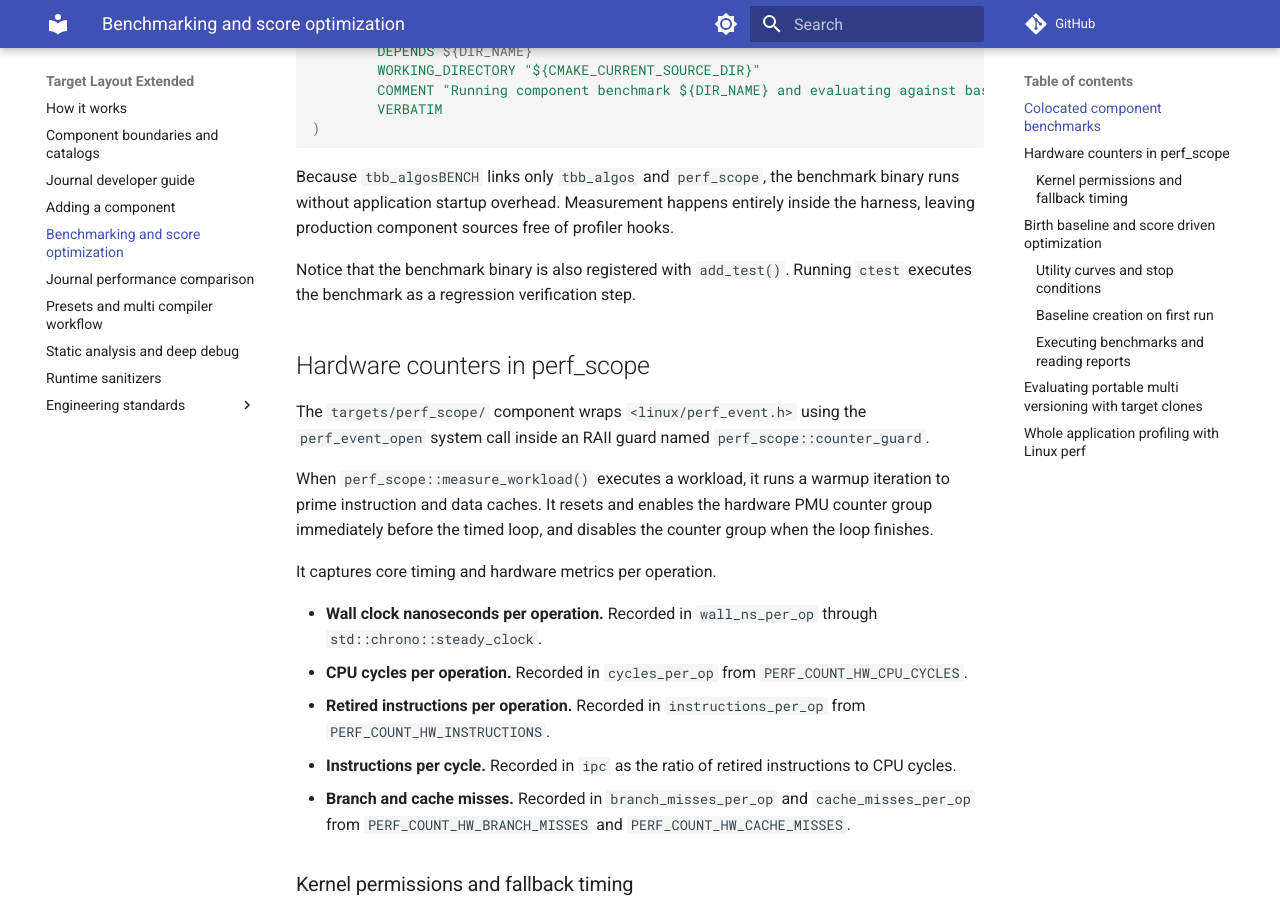
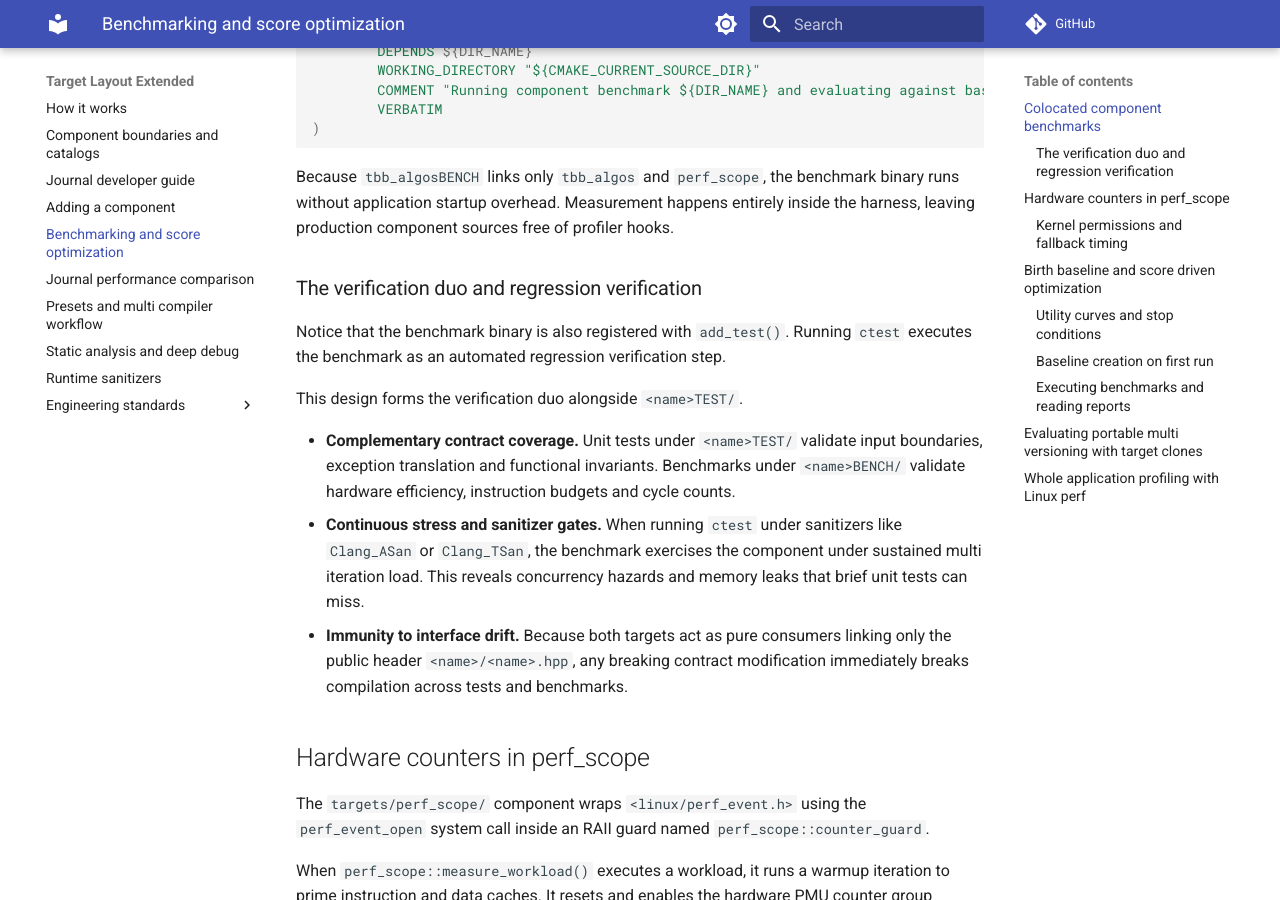
Before and after one commit to JeffKarling/Target_Layout_Extended, an MkDocs documentation site: the page built from Documentation/benchmarking_and_profiling.md, in a window 1280 px wide and 900 px high, scrolled down 1423 px. Built offline with MkDocs 1.6.1 and Material for MkDocs 9.7.7, drawn with Linux system fonts in a browser that asks for light colours; comment, search, counter and statistics services are not loaded.

Commit message:
docs: establish verification duo architecture in public documentation

```diff
--- a/Documentation/benchmarking_and_profiling.md
+++ b/Documentation/benchmarking_and_profiling.md
@@ -59,7 +59,15 @@ add_custom_target(${DIR_NAME}_run
 
 Because `tbb_algosBENCH` links only `tbb_algos` and `perf_scope`, the benchmark binary runs without application startup overhead. Measurement happens entirely inside the harness, leaving production component sources free of profiler hooks.
 
-Notice that the benchmark binary is also registered with `add_test()`. Running `ctest` executes the benchmark as a regression verification step.
+### The verification duo and regression verification
+
+Notice that the benchmark binary is also registered with `add_test()`. Running `ctest` executes the benchmark as an automated regression verification step.
+
+This design forms the verification duo alongside `<name>TEST/`.
+
+* **Complementary contract coverage.** Unit tests under `<name>TEST/` validate input boundaries, exception translation and functional invariants. Benchmarks under `<name>BENCH/` validate hardware efficiency, instruction budgets and cycle counts.
+* **Continuous stress and sanitizer gates.** When running `ctest` under sanitizers like `Clang_ASan` or `Clang_TSan`, the benchmark exercises the component under sustained multi iteration load. This reveals concurrency hazards and memory leaks that brief unit tests can miss.
+* **Immunity to interface drift.** Because both targets act as pure consumers linking only the public header `<name>/<name>.hpp`, any breaking contract modification immediately breaks compilation across tests and benchmarks.
 
 ## Hardware counters in perf_scope
 
```
Also changed, not shown: Documentation/index.md (+8 -0 lines), Documentation/standards/index.md (+1 -1 lines).
